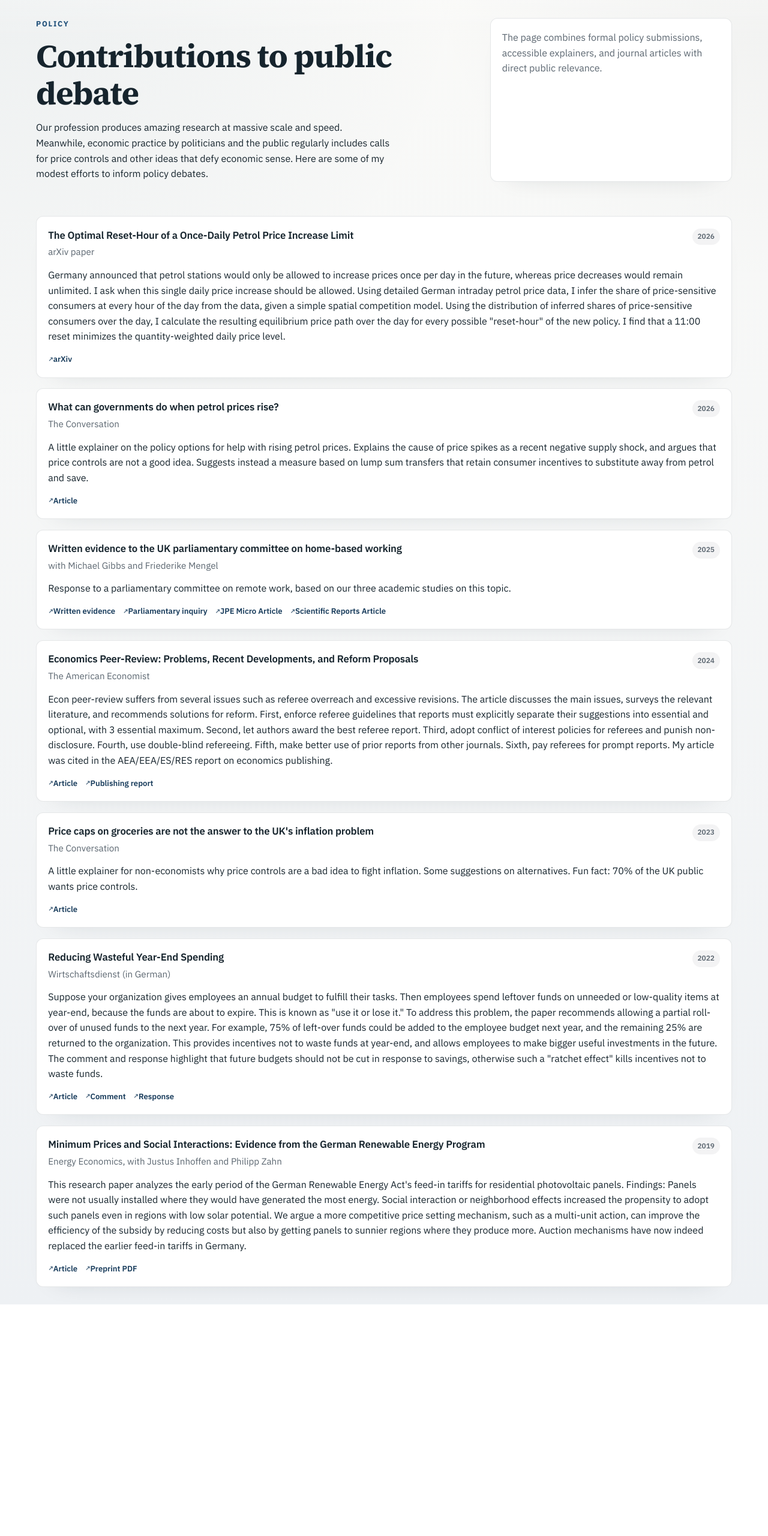
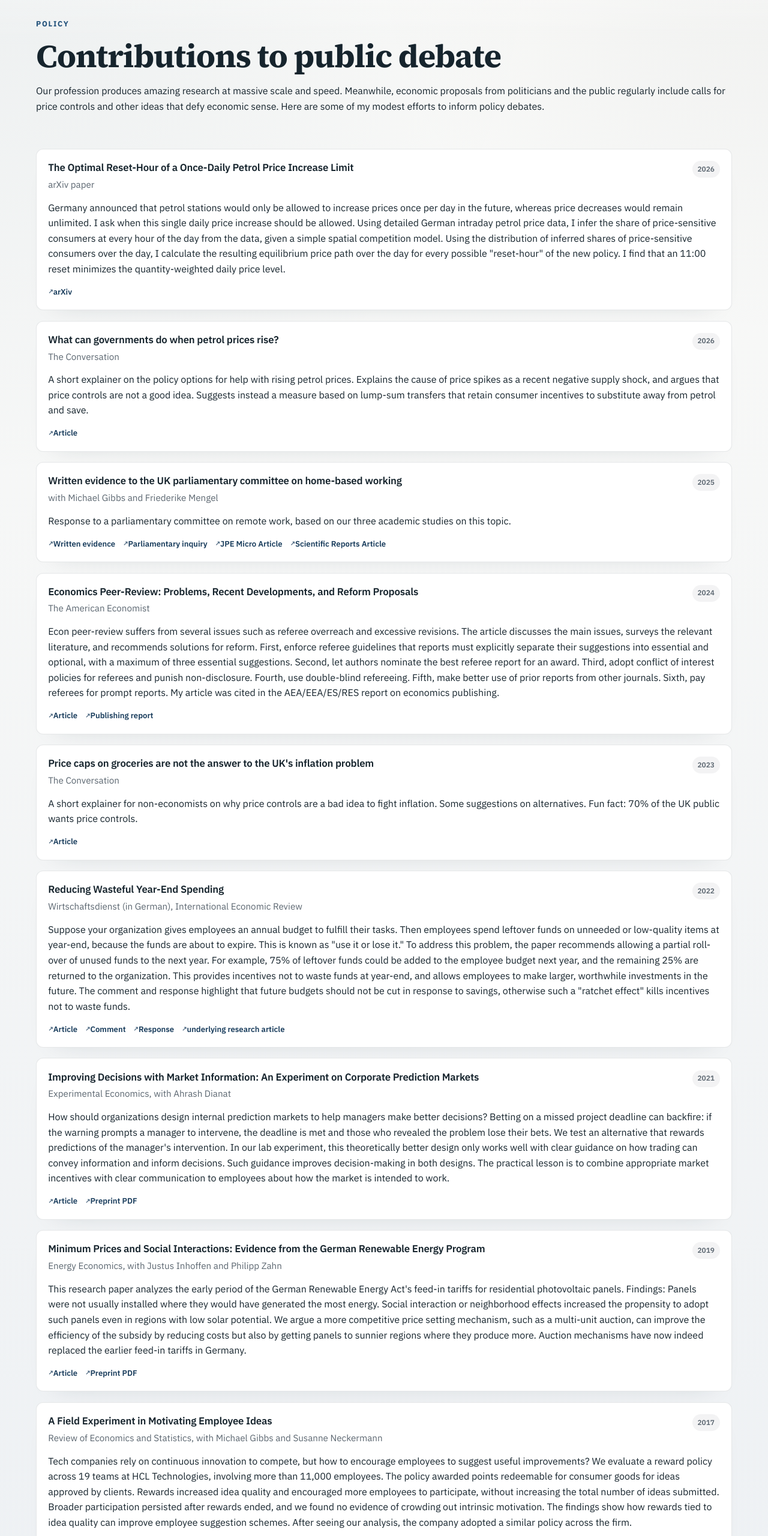
Before and after one commit to Siemroth/siemroth.github.io, a plain HTML site: page policy.html in a window 1280 px wide. Shown: the part 100-2660 px from the top of the page at 60% size. Before the commit the page ends 2274 px from the top, so only its background shows below. Drawn offline with Linux system fonts and the light colour scheme.

Commit message:
policy page overhaul and proofreading

```diff
--- a/assets/app.js
+++ b/assets/app.js
@@ -219,6 +219,7 @@ function renderPolicyCard(item) {
       </div>
       <p>${escapeHtml(item.summary)}</p>
       ${item.summaryExtra ? `<p>${escapeHtml(item.summaryExtra)}</p>` : ""}
+      ${item.basedOn ? `<p>Based on ${escapeHtml(item.basedOn.authors)} (${escapeHtml(item.basedOn.year)}). ${escapeHtml(item.basedOn.title)}. <em>${escapeHtml(item.basedOn.journal)}, ${escapeHtml(item.basedOn.volume)}</em>(${escapeHtml(item.basedOn.issue)}), ${escapeHtml(item.basedOn.pages)}.</p>` : ""}
       ${renderLinkPills(item.links, { compact: true })}
     </article>
   `;
@@ -234,7 +235,7 @@ function renderMediaGroup(paper, index) {
         <div class="media-summary">
           <div>
             <h2>${escapeHtml(paper.title)}</h2>
-            <p class="media-meta">${escapeHtml(items.length)} coverage items</p>
+            <p class="media-meta">${escapeHtml(items.length)} coverage item${items.length === 1 ? "" : "s"}</p>
           </div>
           ${titleLink ? `<a class="text-link" href="${escapeHtml(titleLink.url)}" target="_blank" rel="noreferrer">Paper link</a>` : ""}
         </div>
--- a/assets/data.js
+++ b/assets/data.js
@@ -291,6 +291,20 @@ window.SITE_DATA = {
       ]
     },
     {
+      title: "The Optimal Reset-Hour of a Once-Daily Petrol Price Increase Limit",
+      year: "2026",
+      links: [
+        { label: "Preprint PDF", url: "http://arxiv.org/abs/2603.18920" }
+      ],
+      showInResearch: false,
+      // Media ordering date: place this group directly below Employee Innovation.
+      mediaDate: "2023-12-31",
+      mediaItems: [
+        { outlet: "Welt [DE]", url: "https://www.welt.de/wirtschaft/article69bd4fb4e5e9d619745d1767/tankstellen-kampf-gegen-den-rakete-und-federeffekt-so-wirkt-die-neue-benzinpreis-regel.html" },
+        { outlet: "Fränkischer Tag [DE]", url: "https://www.fraenkischertag.de/lokales/bamberg/wirtschaft/monopol-experte-duso-ueber-tankrabatt-das-falsche-signal-art-540018" }
+      ]
+    },
+    {
       title: "A Field Experiment on Attracting Crowdfunders",
       coauthors: "with Lars Hornuf",
       year: "2023",
@@ -499,7 +513,7 @@ window.SITE_DATA = {
       title: "The Optimal Reset-Hour of a Once-Daily Petrol Price Increase Limit",
       year: "2026",
       context: "arXiv paper",
-      summary: "Germany announced that petrol stations would only be allowed to increase prices once per day in the future, whereas price decreases would remain unlimited. I ask when this single daily price increase should be allowed. Using detailed German intraday petrol price data, I infer the share of price-sensitive consumers at every hour of the day from the data, given a simple spatial competition model. Using the distribution of inferred shares of price-sensitive consumers over the day, I calculate the resulting equilibrium price path over the day for every possible \"reset-hour\" of the new policy. I find that a 11:00 reset minimizes the quantity-weighted daily price level.",
+      summary: "Germany announced that petrol stations would only be allowed to increase prices once per day in the future, whereas price decreases would remain unlimited. I ask when this single daily price increase should be allowed. Using detailed German intraday petrol price data, I infer the share of price-sensitive consumers at every hour of the day from the data, given a simple spatial competition model. Using the distribution of inferred shares of price-sensitive consumers over the day, I calculate the resulting equilibrium price path over the day for every possible \"reset-hour\" of the new policy. I find that an 11:00 reset minimizes the quantity-weighted daily price level.",
       summaryExtra: "",
       links: [
         { label: "arXiv", url: "http://arxiv.org/abs/2603.18920" }
@@ -509,7 +523,7 @@ window.SITE_DATA = {
       title: "What can governments do when petrol prices rise?",
       year: "2026",
       context: "The Conversation",
-      summary: "A little explainer on the policy options for help with rising petrol prices. Explains the cause of price spikes as a recent negative supply shock, and argues that price controls are not a good idea. Suggests instead a measure based on lump sum transfers that retain consumer incentives to substitute away from petrol and save.",
+      summary: "A short explainer on the policy options for help with rising petrol prices. Explains the cause of price spikes as a recent negative supply shock, and argues that price controls are not a good idea. Suggests instead a measure based on lump-sum transfers that retain consumer incentives to substitute away from petrol and save.",
       summaryExtra: "",
       links: [
         { label: "Article", url: "https://theconversation.com/what-can-governments-do-when-petrol-prices-rocket-280094" }
@@ -531,8 +545,8 @@ window.SITE_DATA = {
     {
       title: "Reducing Wasteful Year-End Spending",
       year: "2022",
-      context: "Wirtschaftsdienst (in German)",
-      summary: "Suppose your organization gives employees an annual budget to fulfill their tasks. Then employees spend leftover funds on unneeded or low-quality items at year-end, because the funds are about to expire. This is known as \"use it or lose it.\" To address this problem, the paper recommends allowing a partial roll-over of unused funds to the next year. For example, 75% of left-over funds could be added to the employee budget next year, and the remaining 25% are returned to the organization. This provides incentives not to waste funds at year-end, and allows employees to make bigger useful investments in the future. The comment and response highlight that future budgets should not be cut in response to savings, otherwise such a \"ratchet effect\" kills incentives not to waste funds.",
+      context: "Wirtschaftsdienst (in German), International Economic Review",
+      summary: "Suppose your organization gives employees an annual budget to fulfill their tasks. Then employees spend leftover funds on unneeded or low-quality items at year-end, because the funds are about to expire. This is known as \"use it or lose it.\" To address this problem, the paper recommends allowing a partial roll-over of unused funds to the next year. For example, 75% of leftover funds could be added to the employee budget next year, and the remaining 25% are returned to the organization. This provides incentives not to waste funds at year-end, and allows employees to make larger, worthwhile investments in the future. The comment and response highlight that future budgets should not be cut in response to savings, otherwise such a \"ratchet effect\" kills incentives not to waste funds.",
       summaryExtra: "",
       links: [
         { label: "Article", url: "https://doi.org/10.1007/s10273-022-3213-5" },
@@ -543,14 +557,15 @@ window.SITE_DATA = {
         {
           label: "Response",
           url: "https://www.wirtschaftsdienst.eu/inhalt/jahr/2022/heft/8/beitrag/verschwendung-der-jahresendausgaben-im-oeffentlichen-sektor-replik-und-erwiderung-7145.html#unkomplizierte-mitteluebertragung-vorantreiben"
-        }
+        },
+        { label: "underlying research article", url: "https://doi.org/10.1111/iere.12684" }
       ]
     },
     {
       title: "Economics Peer-Review: Problems, Recent Developments, and Reform Proposals",
       year: "2024",
       context: "The American Economist",
-      summary: "Econ peer-review suffers from several issues such as referee overreach and excessive revisions. The article discusses the main issues, surveys the relevant literature, and recommends solutions for reform. First, enforce referee guidelines that reports must explicitly separate their suggestions into essential and optional, with 3 essential maximum. Second, let authors award the best referee report.  Third, adopt conflict of interest policies for referees and punish non-disclosure. Fourth, use double-blind refereeing. Fifth, make better use of prior reports from other journals. Sixth, pay referees for prompt reports. My article was cited in the AEA/EEA/ES/RES report on economics publishing.",
+      summary: "Econ peer-review suffers from several issues such as referee overreach and excessive revisions. The article discusses the main issues, surveys the relevant literature, and recommends solutions for reform. First, enforce referee guidelines that reports must explicitly separate their suggestions into essential and optional, with a maximum of three essential suggestions. Second, let authors nominate the best referee report for an award.  Third, adopt conflict of interest policies for referees and punish non-disclosure. Fourth, use double-blind refereeing. Fifth, make better use of prior reports from other journals. Sixth, pay referees for prompt reports. My article was cited in the AEA/EEA/ES/RES report on economics publishing.",
       summaryExtra: "",
       links: [
         { label: "Article", url: "https://doi.org/10.1177/05694345241269484" },
@@ -561,10 +576,21 @@ window.SITE_DATA = {
       ]
     },
     {
+      title: "Improving Decisions with Market Information: An Experiment on Corporate Prediction Markets",
+      year: "2021",
+      context: "Experimental Economics, with Ahrash Dianat",
+      summary: "How should organizations design internal prediction markets to help managers make better decisions? Betting on a missed project deadline can backfire: if the warning prompts a manager to intervene, the deadline is met and those who revealed the problem lose their bets. We test an alternative that rewards predictions of the manager's intervention. In our lab experiment, this theoretically better design only works well with clear guidance on how trading can convey information and inform decisions. Such guidance improves decision-making in both designs. The practical lesson is to combine appropriate market incentives with clear communication to employees about how the market is intended to work.",
+      summaryExtra: "",
+      links: [
+        { label: "Article", url: "https://doi.org/10.1007/s10683-020-09654-y" },
+        { label: "Preprint PDF", url: "https://papers.ssrn.com/sol3/papers.cfm?abstract_id=3345569" }
+      ]
+    },
+    {
       title: "Price caps on groceries are not the answer to the UK's inflation problem",
       year: "2023",
       context: "The Conversation",
-      summary: "A little explainer for non-economists why price controls are a bad idea to fight inflation. Some suggestions on alternatives. Fun fact: 70% of the UK public wants price controls.",
+      summary: "A short explainer for non-economists on why price controls are a bad idea to fight inflation. Some suggestions on alternatives. Fun fact: 70% of the UK public wants price controls.",
       summaryExtra: "",
       links: [
         {
@@ -577,11 +603,22 @@ window.SITE_DATA = {
       title: "Minimum Prices and Social Interactions: Evidence from the German Renewable Energy Program",
       year: "2019",
       context: "Energy Economics, with Justus Inhoffen and Philipp Zahn",
-      summary: "This research paper analyzes the early period of the German Renewable Energy Act's feed-in tariffs for residential photovoltaic panels. Findings: Panels were not usually installed where they would have generated the most energy. Social interaction or neighborhood effects increased the propensity to adopt such panels even in regions with low solar potential. We argue a more competitive price setting mechanism, such as a multi-unit action, can improve the efficiency of the subsidy by reducing costs but also by getting panels to sunnier regions where they produce more. Auction mechanisms have now indeed replaced the earlier feed-in tariffs in Germany.",
+      summary: "This research paper analyzes the early period of the German Renewable Energy Act's feed-in tariffs for residential photovoltaic panels. Findings: Panels were not usually installed where they would have generated the most energy. Social interaction or neighborhood effects increased the propensity to adopt such panels even in regions with low solar potential. We argue a more competitive price setting mechanism, such as a multi-unit auction, can improve the efficiency of the subsidy by reducing costs but also by getting panels to sunnier regions where they produce more. Auction mechanisms have now indeed replaced the earlier feed-in tariffs in Germany.",
       summaryExtra: "",
       links: [
         { label: "Article", url: "https://doi.org/10.1016/j.eneco.2018.11.034" },
         { label: "Preprint PDF", url: "https://papers.ssrn.com/sol3/papers.cfm?abstract_id=2796130" }
+      ]
+    },
+    {
+      title: "A Field Experiment in Motivating Employee Ideas",
+      year: "2017",
+      context: "Review of Economics and Statistics, with Michael Gibbs and Susanne Neckermann",
+      summary: "Tech companies rely on continuous innovation to compete, but how to encourage employees to suggest useful improvements? We evaluate a reward policy across 19 teams at HCL Technologies, involving more than 11,000 employees. The policy awarded points redeemable for consumer goods for ideas approved by clients. Rewards increased idea quality and encouraged more employees to participate, without increasing the total number of ideas submitted. Broader participation persisted after rewards ended, and we found no evidence of crowding out intrinsic motivation. The findings show how rewards tied to idea quality can improve employee suggestion schemes. After seeing our analysis, the company adopted a similar policy across the firm.",
+      summaryExtra: "",
+      links: [
+        { label: "Article", url: "https://doi.org/10.1162/REST_a_00631" },
+        { label: "Preprint PDF", url: "https://ssrn.com/abstract=2420965" }
       ]
     }
   ],
--- a/assets/styles.css
+++ b/assets/styles.css
@@ -231,6 +231,16 @@ button {
 
 .intro-grid {
   grid-template-columns: minmax(0, 1.58fr) minmax(260px, 0.87fr);
+}
+
+body[data-page="policy"] .intro-grid,
+body[data-page="research"] .intro-grid {
+  grid-template-columns: minmax(0, 1fr);
+}
+
+body[data-page="policy"] .page-intro .lead,
+body[data-page="research"] .page-intro .lead {
+  max-width: none;
 }
 
 .hero-copy,
--- a/policy.html
+++ b/policy.html
@@ -63,14 +63,10 @@
           <p class="eyebrow">Policy</p>
           <h1>Contributions to public debate</h1>
           <p class="lead">
-            Our profession produces amazing research at massive scale and speed. Meanwhile, economic practice by
-            politicians and the public regularly includes calls for price controls and other ideas that defy
+            Our profession produces amazing research at massive scale and speed. Meanwhile, economic proposals from
+            politicians and the public regularly include calls for price controls and other ideas that defy
             economic sense. Here are some of my modest efforts to inform policy debates.
           </p>
-        </div>
-        <div class="intro-sidecard" data-reveal>
-          <p>The page combines formal policy submissions, accessible explainers, and journal articles with direct public
-            relevance.</p>
         </div>
       </div>
     </section>
```
Also changed, not shown: index.html (+2 -2 lines), research.html (+1 -0 lines), teaching.html (+2 -2 lines).
